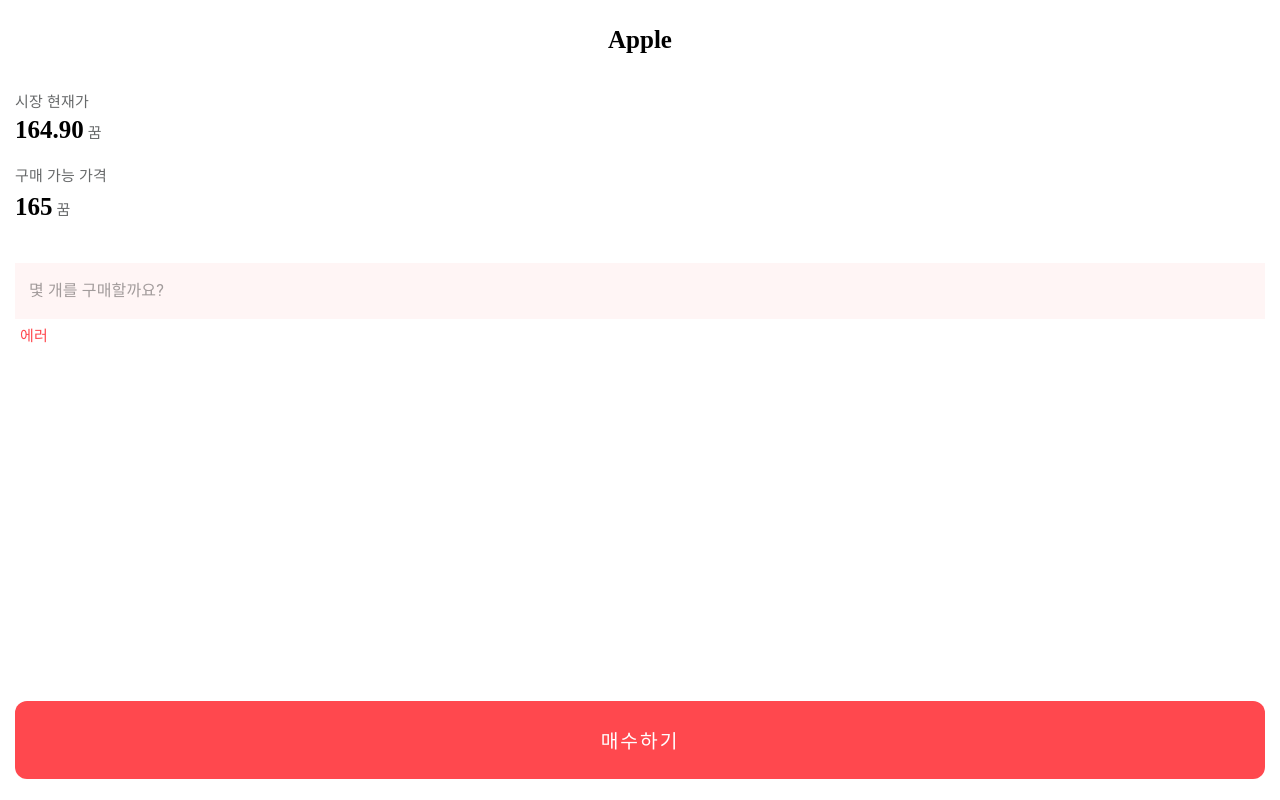
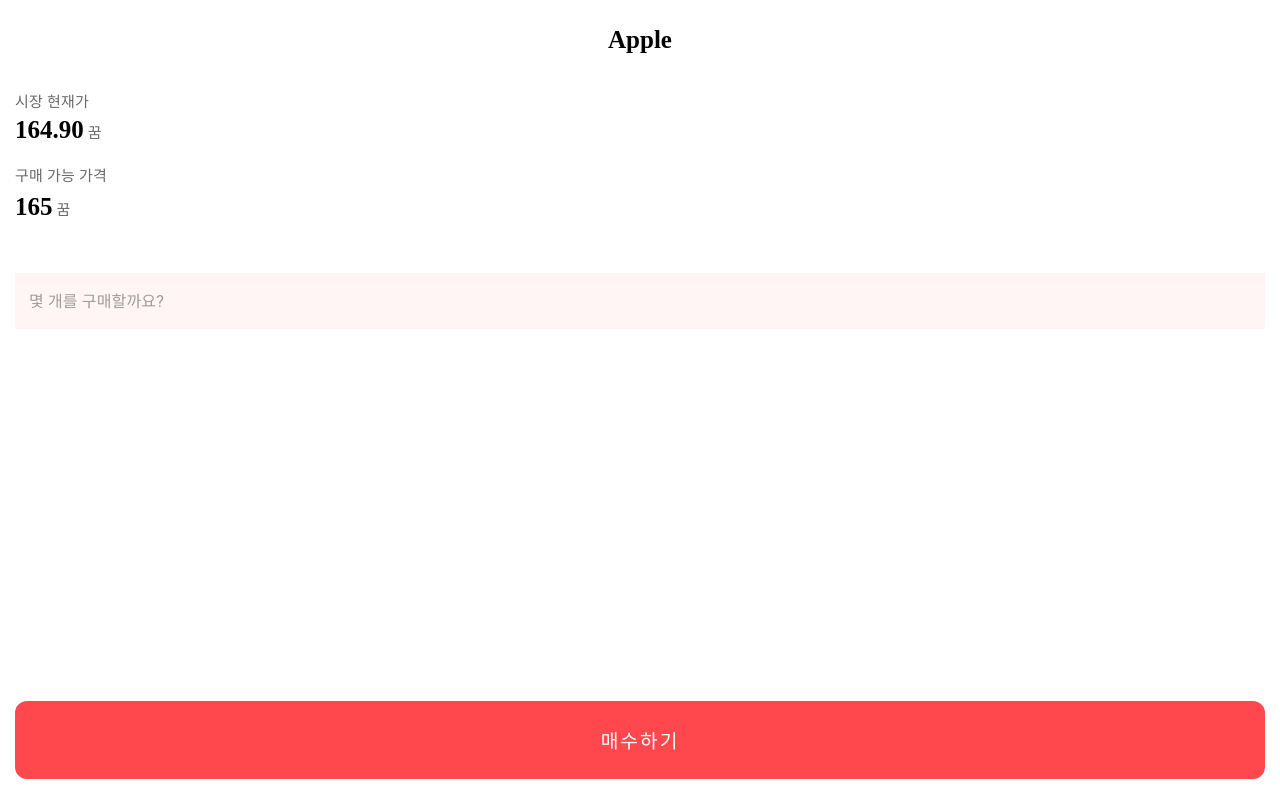
Before and after one commit to Miraeasset-MobileInternship/frontend-webview, a React (Create React App) app: page /buy in a window 1280 px wide. Built offline with nearby package versions, Linux system fonts and the light colour scheme; a web font is replaced by a local one.

Commit message:
design : 매수기능

```diff
--- a/src/pages/buy/index.tsx
+++ b/src/pages/buy/index.tsx
@@ -3,7 +3,7 @@
 import styled from "styled-components";
 import {Button, Popover, TextField, Tooltip} from "@mui/material";
 import Typography from "@mui/material/Typography";
-import {useState} from "react";
+import {useEffect, useState} from "react";
 
 interface Props {
     symbol:string;
@@ -13,8 +13,13 @@
 
 export default function BuyPage({symbol, studentId}:Props) {
     //
-    const [amount,setAmount] = useState(0);
+    const [amount,setAmount] = useState<number>(0);
 
+    const [errorMessage, setErrorMessage] = useState<string>("");
+    const handleTyping = (event:React.ChangeEvent<HTMLTextAreaElement|HTMLInputElement>) => {
+        var num: number = +event.target.value;
+        setAmount(num);
+    }
 
     //설명창
     const [anchorEl, setAnchorEl] = React.useState<HTMLElement | null>(null);
@@ -28,6 +33,12 @@
     };
 
     const open = Boolean(anchorEl);
+
+
+
+
+
+
 
     return (
         <div className="stock-container">
@@ -86,6 +97,7 @@
                             InputLabelProps={{
                                 shrink: true,
                             }}
+                            onChange={handleTyping}
                             style={{width: '100%', backgroundColor: '#FFF5F5'}}
                             sx={{color:'red',
 
@@ -104,7 +116,7 @@
                                 }}
                         />
                         <div style={{display: 'flex', alignItems: 'flex-start', backgroundColor:'white', width:'100%'}}>
-                            <DefaultText style={{textAlign: 'left', padding:5, color: '#FF484E'}}>{"에러"}</DefaultText>
+                            <DefaultText style={{textAlign: 'left', padding:5, color: '#FF484E'}}>{errorMessage}</DefaultText>
                         </div>
                     </div>
 
```
